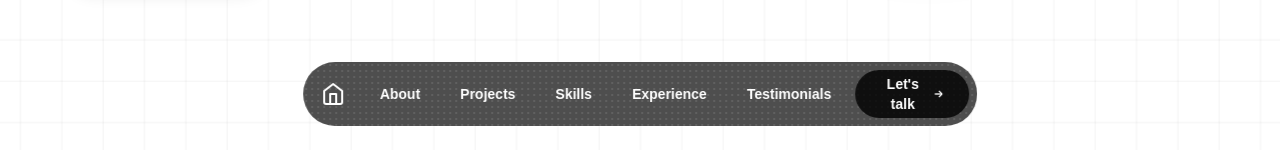
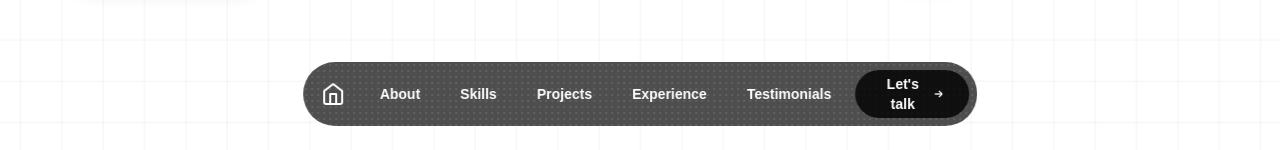
Before and after one commit to MdMujahith/Portfolio-Website, a Next.js app: page / in a window 1280 px wide. Shown: the part 650-800 px from the top of the page. Built offline with nearby package versions, Linux system fonts and the light colour scheme; a web font is replaced by a local one.

Commit message:
fix: reorder Projects link in BottomNav and refine longDescription in Projects component

```diff
--- a/src/app/components/BottomNav.tsx
+++ b/src/app/components/BottomNav.tsx
@@ -52,8 +52,8 @@ const BottomNav: React.FC<BottomNavProps> = ({ onContactClick }) => {
 
                 <div className="flex gap-2 h-full font-semibold px-2">
                     <a href="#about" className="h-full rounded-full px-4 flex items-center hover:bg-white/10 transition">About</a>
+                    <a href="#skills" className="h-full rounded-full px-4 flex items-center hover:bg-white/10 transition">Skills</a>
                     <a href="#projects" className="h-full rounded-full px-4 flex items-center hover:bg-white/10 transition">Projects</a>
-                    <a href="#skills" className="h-full rounded-full px-4 flex items-center hover:bg-white/10 transition">Skills</a>
                     <a href="#experience" className="h-full rounded-full px-4 flex items-center hover:bg-white/10 transition">Experience</a>
                     <a href="#testimonials" className="h-full rounded-full px-4 flex items-center hover:bg-white/10 transition">Testimonials</a>
                 </div>
@@ -98,8 +98,8 @@ const BottomNav: React.FC<BottomNavProps> = ({ onContactClick }) => {
                         >
                             <motion.a href="#home" onClick={toggleMenu} variants={linkItemVariants}>Home</motion.a>
                             <motion.a href="#about" onClick={toggleMenu} variants={linkItemVariants}>About</motion.a>
+                            <motion.a href="#skills" onClick={toggleMenu} variants={linkItemVariants}>Skills</motion.a>
                             <motion.a href="#projects" onClick={toggleMenu} variants={linkItemVariants}>Projects</motion.a>
-                            <motion.a href="#skills" onClick={toggleMenu} variants={linkItemVariants}>Skills</motion.a>
                             <motion.a href="#experience" onClick={toggleMenu} variants={linkItemVariants}>Experience</motion.a>
                             <motion.a href="#testimonials" onClick={toggleMenu} variants={linkItemVariants}>Testimonials</motion.a>
                             {/* 3. Changed <a> to <button> and connected onContactClick for mobile menu */}
--- a/src/app/components/Projects.tsx
+++ b/src/app/components/Projects.tsx
@@ -33,7 +33,7 @@ const Projects: React.FC = () => {
         id: 1,
         title: "SignBridge",
         description: "A real-time sign language translation system converting ISL and ASL to English.",
-        longDescription:"SignBridge is a real-time sign language translation system that translates Indian Sign Language (ISL) and American Sign Language (ASL) into English. Built using Python, Flask, and YOLO for gesture recognition, with a front-end developed in HTML and CSS, it provides accurate and instant translations to facilitate communication for the hearing-impaired.",
+        longDescription:"SignBridge is a real-time system that translates Indian (ISL) and American (ASL) Sign Language into English. Built with Python and YOLO, it provides instant translations to facilitate communication for the hearing-impaired.",
         imageUrl: "/image/signbridge.png", // replace with your actual image path
         projectUrl: "https://github.com/MdMujahith/RTSLDS", // link to live project if available
         githubUrl: "https://github.com/MdMujahith/RTSLDS", // link to GitHub repository
```
